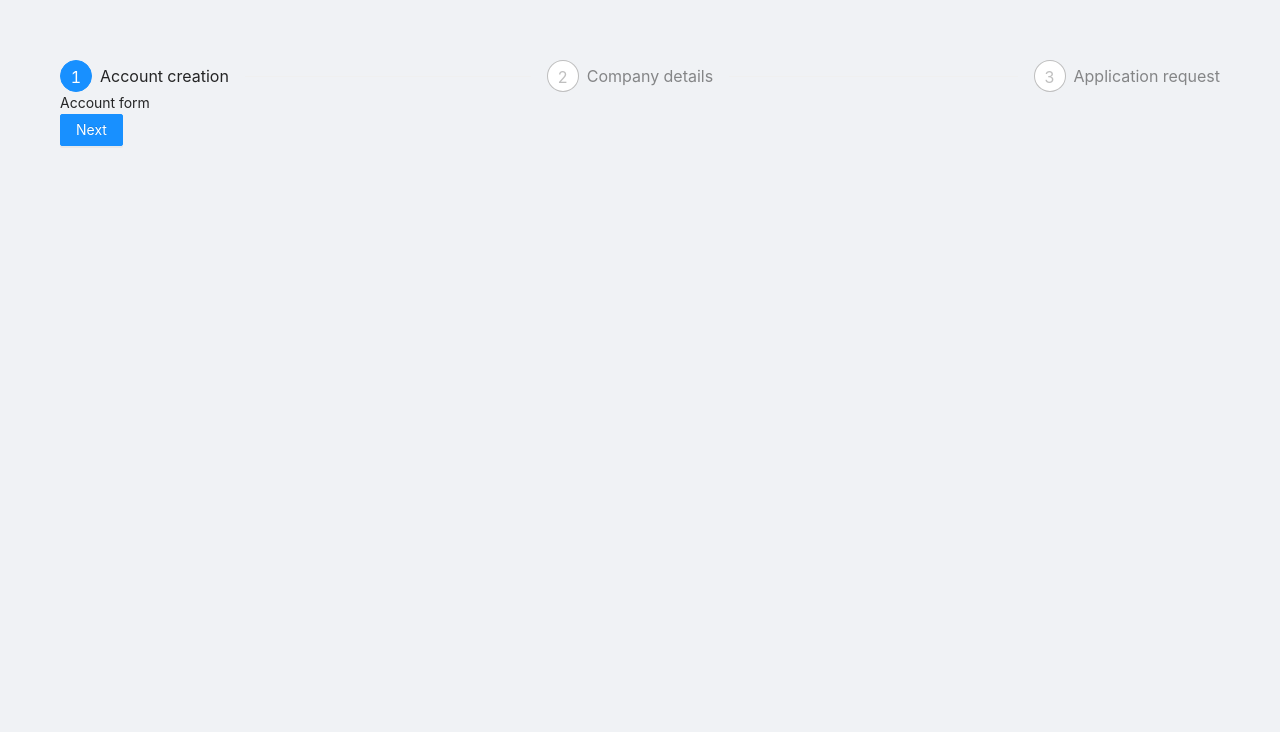
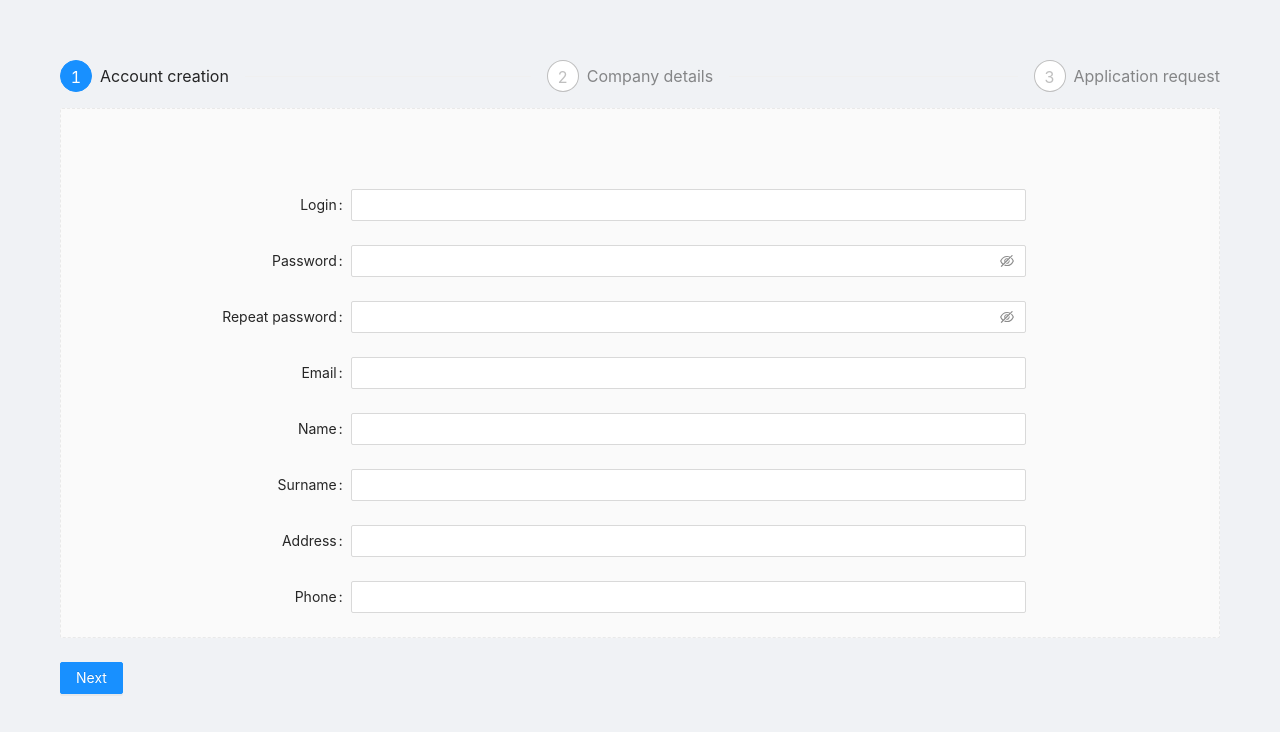
Before and after one commit to kbogusze/covidHackathoneFront, a React (Create React App) app: page /applicant in a window 1280 px wide. Shown: the top 732 px of the page. Built offline with nearby package versions, Linux system fonts and the light colour scheme.

Commit message:
Add account form

```diff
--- a/src/applicant/Account.js
+++ b/src/applicant/Account.js
@@ -1,10 +1,88 @@
 import React from 'react';
 
-class Account extends React.Component {
+import { Form, Input, Button, Checkbox } from 'antd';
 
-    render() {
-        return 'Account form';
-    }
-}
+const layout = {
+    labelCol: { span: 6 },
+    wrapperCol: { span: 14 },
+};
+const tailLayout = {
+    wrapperCol: { offset: 8, span: 16 },
+};
+
+const Account = () => {
+    const onFinish = values => {
+        console.log('Success:', values);
+    };
+
+    const onFinishFailed = errorInfo => {
+        console.log('Failed:', errorInfo);
+    };
+
+    return (
+        <Form
+            {...layout}
+            name="basic"
+            initialValues={{ remember: true }}
+            onFinish={onFinish}
+            onFinishFailed={onFinishFailed}
+        >
+            <Form.Item
+                label="Login"
+                name="login"
+            >
+                <Input />
+            </Form.Item>
+
+            <Form.Item
+                label="Password"
+                name="password"
+            >
+                <Input.Password />
+            </Form.Item>
+
+            <Form.Item
+                label="Repeat password"
+                name="password-repeat"
+            >
+                <Input.Password />
+            </Form.Item>
+
+            <Form.Item
+                label="Email"
+                name="email"
+            >
+                <Input />
+            </Form.Item>
+
+            <Form.Item
+                label="Name"
+                name="name"
+            >
+                <Input />
+            </Form.Item>
+            <Form.Item
+                label="Surname"
+                name="surname"
+            >
+                <Input />
+            </Form.Item>
+
+            <Form.Item
+                label="Address"
+                name="address"
+            >
+                <Input />
+            </Form.Item>
+
+            <Form.Item
+                label="Phone"
+                name="phone"
+            >
+                <Input />
+            </Form.Item>
+        </Form>
+    );
+};
 
 export default Account;
--- a/src/applicant/Applicant.js
+++ b/src/applicant/Applicant.js
@@ -4,6 +4,8 @@
 import Account from './Account';
 import Company from './Company';
 import Request from './Request';
+
+import './applicant.css';
 
 const { Step } = Steps;
 
--- /dev/null
+++ b/src/applicant/applicant.css
@@ -0,0 +1,13 @@
+.steps-content {
+    margin-top: 16px;
+    border: 1px dashed #e9e9e9;
+    border-radius: 2px;
+    background-color: #fafafa;
+    min-height: 200px;
+    text-align: center;
+    padding-top: 80px;
+}
+
+.steps-action {
+    margin-top: 24px;
+}
```
